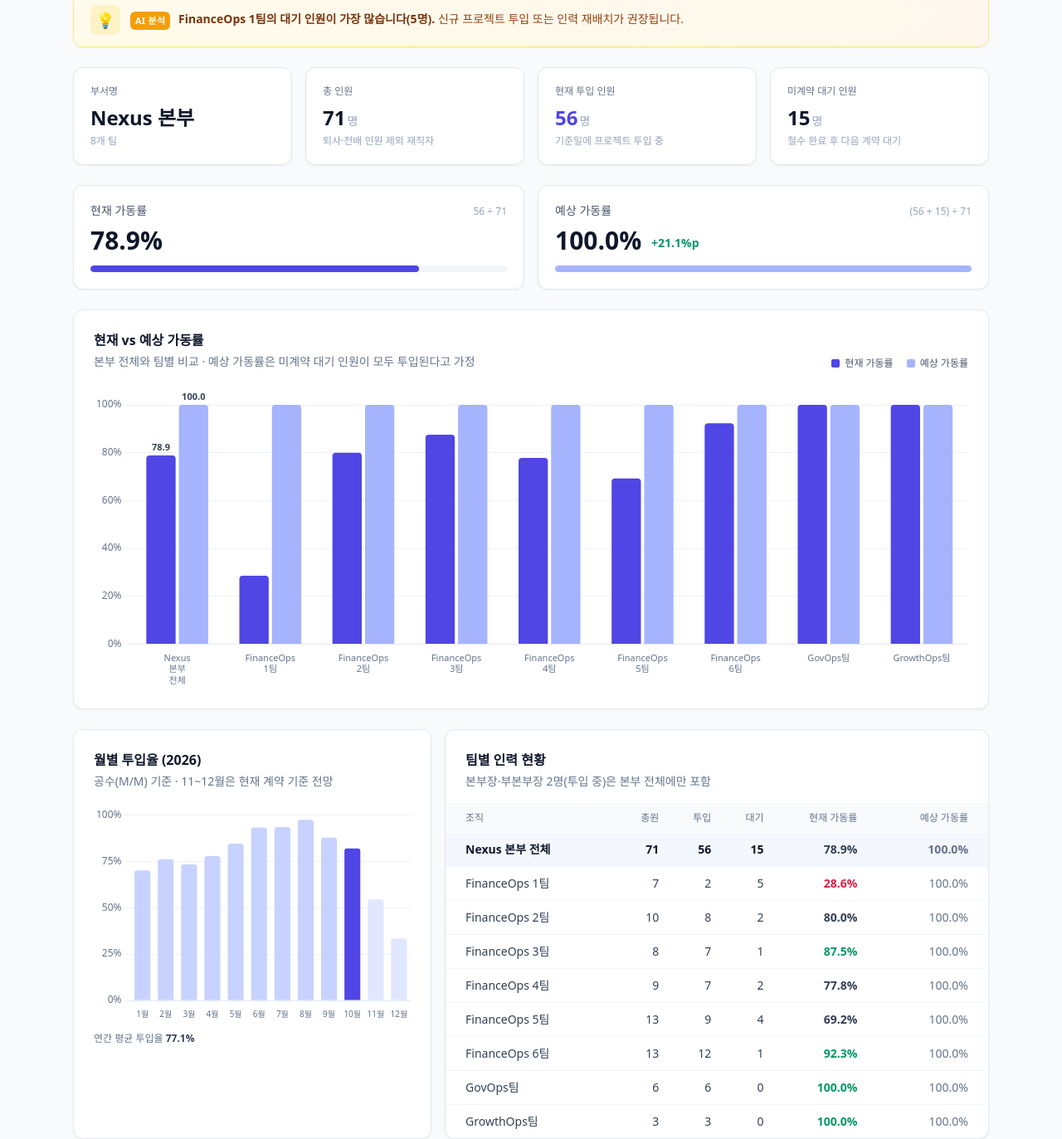
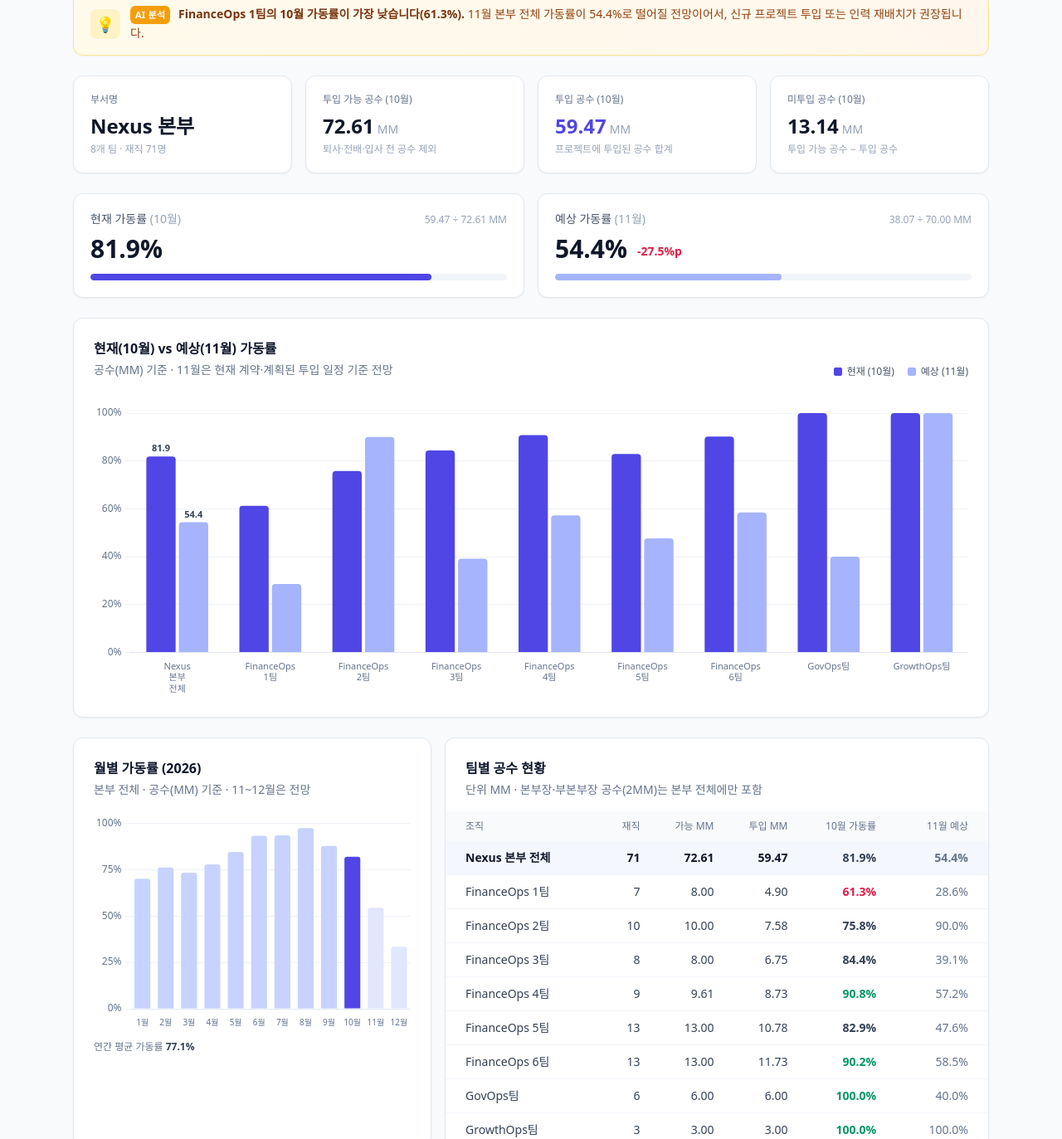
Before and after one commit to jangmerong/FINGER-AI-JSY, a plain HTML site: page index.html in a window 1280 px wide. Shown: the part 118-1491 px from the top of the page at 83% size. Drawn offline with nearby package versions, Linux system fonts and the light colour scheme; a web font is replaced by a local one.

Commit message:
가동률을 공수(MM) 기준으로 변경 (10월 현재 / 11월 예상)

```diff
--- a/index.html
+++ b/index.html
@@ -4,7 +4,7 @@
   <meta charset="UTF-8" />
   <meta name="viewport" content="width=device-width, initial-scale=1.0" />
   <title>Nexus 본부 인력 가동률</title>
-  <meta name="description" content="Nexus 본부 월간 인력 가동률 대시보드 (2026-10-23 기준)" />
+  <meta name="description" content="Nexus 본부 월간 인력 가동률 대시보드 (공수 MM 기준, 2026-10-23)" />
 
   <!-- Pretendard 폰트 -->
   <link rel="stylesheet" href="https://cdn.jsdelivr.net/gh/orioncactus/pretendard@v1.3.9/dist/web/static/pretendard.min.css" />
@@ -73,8 +73,8 @@
       <div class="flex h-9 w-9 shrink-0 items-center justify-center rounded-lg bg-amber-100 text-lg" aria-hidden="true">💡</div>
       <div class="min-w-0 flex-1 text-sm leading-relaxed text-amber-900">
         <span class="mr-1.5 inline-flex items-center rounded-md bg-amber-500 px-1.5 py-0.5 text-[11px] font-bold tracking-wide text-white align-middle">AI 분석</span>
-        <span class="font-semibold">FinanceOps 1팀의 대기 인원이 가장 많습니다(5명).</span>
-        <span class="text-amber-800">신규 프로젝트 투입 또는 인력 재배치가 권장됩니다.</span>
+        <span class="font-semibold" id="insight-main"></span>
+        <span class="text-amber-800" id="insight-sub"></span>
       </div>
     </section>
 
@@ -83,22 +83,22 @@
       <div class="rounded-xl border border-slate-200 bg-white p-4 shadow-sm sm:p-5">
         <p class="text-xs font-medium text-slate-500">부서명</p>
         <p class="mt-2 text-xl font-bold text-slate-900 sm:text-2xl" id="kpi-dept"></p>
-        <p class="mt-1 text-xs text-slate-400">8개 팀</p>
+        <p class="mt-1 text-xs text-slate-400">8개 팀 · 재직 <span class="num" id="kpi-hc"></span>명</p>
       </div>
       <div class="rounded-xl border border-slate-200 bg-white p-4 shadow-sm sm:p-5">
-        <p class="text-xs font-medium text-slate-500">총 인원</p>
-        <p class="num mt-2 text-xl font-bold text-slate-900 sm:text-2xl"><span id="kpi-total"></span><span class="ml-0.5 text-sm font-medium text-slate-400">명</span></p>
-        <p class="mt-1 text-xs text-slate-400">퇴사·전배 인원 제외 재직자</p>
+        <p class="text-xs font-medium text-slate-500">투입 가능 공수 (10월)</p>
+        <p class="num mt-2 text-xl font-bold text-slate-900 sm:text-2xl"><span id="kpi-avail"></span><span class="ml-1 text-sm font-medium text-slate-400">MM</span></p>
+        <p class="mt-1 text-xs text-slate-400">퇴사·전배·입사 전 공수 제외</p>
       </div>
       <div class="rounded-xl border border-slate-200 bg-white p-4 shadow-sm sm:p-5">
-        <p class="text-xs font-medium text-slate-500">현재 투입 인원</p>
-        <p class="num mt-2 text-xl font-bold text-brand-600 sm:text-2xl"><span id="kpi-active"></span><span class="ml-0.5 text-sm font-medium text-slate-400">명</span></p>
-        <p class="mt-1 text-xs text-slate-400">기준일에 프로젝트 투입 중</p>
+        <p class="text-xs font-medium text-slate-500">투입 공수 (10월)</p>
+        <p class="num mt-2 text-xl font-bold text-brand-600 sm:text-2xl"><span id="kpi-used"></span><span class="ml-1 text-sm font-medium text-slate-400">MM</span></p>
+        <p class="mt-1 text-xs text-slate-400">프로젝트에 투입된 공수 합계</p>
       </div>
       <div class="rounded-xl border border-slate-200 bg-white p-4 shadow-sm sm:p-5">
-        <p class="text-xs font-medium text-slate-500">미계약 대기 인원</p>
-        <p class="num mt-2 text-xl font-bold text-slate-900 sm:text-2xl"><span id="kpi-pending"></span><span class="ml-0.5 text-sm font-medium text-slate-400">명</span></p>
-        <p class="mt-1 text-xs text-slate-400">철수 완료 후 다음 계약 대기</p>
+        <p class="text-xs font-medium text-slate-500">미투입 공수 (10월)</p>
+        <p class="num mt-2 text-xl font-bold text-slate-900 sm:text-2xl"><span id="kpi-idle"></span><span class="ml-1 text-sm font-medium text-slate-400">MM</span></p>
+        <p class="mt-1 text-xs text-slate-400">투입 가능 공수 − 투입 공수</p>
       </div>
     </section>
 
@@ -106,7 +106,7 @@
     <section class="grid gap-3 sm:grid-cols-2 sm:gap-4">
       <div class="rounded-xl border border-slate-200 bg-white p-5 shadow-sm">
         <div class="flex items-baseline justify-between">
-          <p class="text-sm font-medium text-slate-600">현재 가동률</p>
+          <p class="text-sm font-medium text-slate-600">현재 가동률 <span class="text-slate-400">(10월)</span></p>
           <p class="num text-xs text-slate-400" id="rate-current-formula"></p>
         </div>
         <p class="num mt-2 text-3xl font-bold text-slate-900" id="rate-current"></p>
@@ -116,10 +116,10 @@
       </div>
       <div class="rounded-xl border border-slate-200 bg-white p-5 shadow-sm">
         <div class="flex items-baseline justify-between">
-          <p class="text-sm font-medium text-slate-600">예상 가동률</p>
+          <p class="text-sm font-medium text-slate-600">예상 가동률 <span class="text-slate-400">(11월)</span></p>
           <p class="num text-xs text-slate-400" id="rate-expected-formula"></p>
         </div>
-        <p class="num mt-2 text-3xl font-bold text-slate-900"><span id="rate-expected"></span> <span class="ml-1 align-middle text-sm font-semibold text-emerald-600" id="rate-delta"></span></p>
+        <p class="num mt-2 text-3xl font-bold text-slate-900"><span id="rate-expected"></span> <span class="ml-1 align-middle text-sm font-semibold" id="rate-delta"></span></p>
         <div class="mt-3 h-2 w-full overflow-hidden rounded-full bg-slate-100">
           <div class="h-full rounded-full bg-brand-300" id="bar-expected"></div>
         </div>
@@ -130,45 +130,45 @@
     <section class="rounded-xl border border-slate-200 bg-white p-5 shadow-sm sm:p-6">
       <div class="flex flex-col gap-3 sm:flex-row sm:items-end sm:justify-between">
         <div>
-          <h2 class="text-base font-semibold text-slate-900">현재 vs 예상 가동률</h2>
-          <p class="mt-1 text-sm text-slate-500">본부 전체와 팀별 비교 · 예상 가동률은 미계약 대기 인원이 모두 투입된다고 가정</p>
+          <h2 class="text-base font-semibold text-slate-900">현재(10월) vs 예상(11월) 가동률</h2>
+          <p class="mt-1 text-sm text-slate-500">공수(MM) 기준 · 11월은 현재 계약·계획된 투입 일정 기준 전망</p>
         </div>
         <div class="flex items-center gap-4 text-xs text-slate-600">
-          <span class="flex items-center gap-1.5"><span class="h-2.5 w-2.5 rounded-sm bg-brand-600"></span>현재 가동률</span>
-          <span class="flex items-center gap-1.5"><span class="h-2.5 w-2.5 rounded-sm bg-brand-300"></span>예상 가동률</span>
+          <span class="flex items-center gap-1.5"><span class="h-2.5 w-2.5 rounded-sm bg-brand-600"></span>현재 (10월)</span>
+          <span class="flex items-center gap-1.5"><span class="h-2.5 w-2.5 rounded-sm bg-brand-300"></span>예상 (11월)</span>
         </div>
       </div>
       <div class="relative mt-6 h-[360px] w-full">
-        <canvas id="utilChart" aria-label="팀별 현재 가동률과 예상 가동률 막대 그래프" role="img"></canvas>
+        <canvas id="utilChart" aria-label="팀별 10월 가동률과 11월 예상 가동률 막대 그래프" role="img"></canvas>
       </div>
     </section>
 
     <!-- 월별 추이 + 팀 표 -->
     <section class="grid gap-4 lg:grid-cols-5">
       <div class="rounded-xl border border-slate-200 bg-white p-5 shadow-sm sm:p-6 lg:col-span-2">
-        <h2 class="text-base font-semibold text-slate-900">월별 투입율 (2026)</h2>
-        <p class="mt-1 text-sm text-slate-500">공수(M/M) 기준 · 11~12월은 현재 계약 기준 전망</p>
+        <h2 class="text-base font-semibold text-slate-900">월별 가동률 (2026)</h2>
+        <p class="mt-1 text-sm text-slate-500">본부 전체 · 공수(MM) 기준 · 11~12월은 전망</p>
         <div class="relative mt-5 h-[260px] w-full">
-          <canvas id="monthlyChart" aria-label="2026년 월별 투입율 막대 그래프" role="img"></canvas>
+          <canvas id="monthlyChart" aria-label="2026년 월별 가동률 막대 그래프" role="img"></canvas>
         </div>
-        <p class="num mt-3 text-xs text-slate-500">연간 평균 투입율 <span class="font-semibold text-slate-700">77.1%</span></p>
+        <p class="num mt-3 text-xs text-slate-500">연간 평균 가동률 <span class="font-semibold text-slate-700">77.1%</span></p>
       </div>
 
       <div class="overflow-hidden rounded-xl border border-slate-200 bg-white shadow-sm lg:col-span-3">
         <div class="px-5 pt-5 sm:px-6 sm:pt-6">
-          <h2 class="text-base font-semibold text-slate-900">팀별 인력 현황</h2>
-          <p class="mt-1 text-sm text-slate-500">본부장·부본부장 2명(투입 중)은 본부 전체에만 포함</p>
+          <h2 class="text-base font-semibold text-slate-900">팀별 공수 현황</h2>
+          <p class="mt-1 text-sm text-slate-500">단위 MM · 본부장·부본부장 공수(2MM)는 본부 전체에만 포함</p>
         </div>
         <div class="mt-4 overflow-x-auto">
-          <table class="num w-full min-w-[520px] text-sm">
+          <table class="num w-full min-w-[560px] text-sm">
             <thead class="bg-slate-50 text-xs text-slate-500">
               <tr>
                 <th class="px-5 py-2.5 text-left font-medium sm:px-6">조직</th>
-                <th class="px-3 py-2.5 text-right font-medium">총원</th>
-                <th class="px-3 py-2.5 text-right font-medium">투입</th>
-                <th class="px-3 py-2.5 text-right font-medium">대기</th>
-                <th class="px-3 py-2.5 text-right font-medium">현재 가동률</th>
-                <th class="px-5 py-2.5 text-right font-medium sm:px-6">예상 가동률</th>
+                <th class="px-3 py-2.5 text-right font-medium">재직</th>
+                <th class="px-3 py-2.5 text-right font-medium">가능 MM</th>
+                <th class="px-3 py-2.5 text-right font-medium">투입 MM</th>
+                <th class="px-3 py-2.5 text-right font-medium">10월 가동률</th>
+                <th class="px-5 py-2.5 text-right font-medium sm:px-6">11월 예상</th>
               </tr>
             </thead>
             <tbody id="teamTable" class="divide-y divide-slate-100"></tbody>
@@ -181,12 +181,11 @@
     <section class="rounded-xl border border-slate-200 bg-white p-5 text-sm text-slate-600 shadow-sm sm:p-6">
       <h2 class="text-base font-semibold text-slate-900">산출 기준</h2>
       <ul class="mt-3 list-disc space-y-1.5 pl-5">
-        <li><b class="font-semibold text-slate-700">현재 가동률</b> = 현재 투입 인원 ÷ 총 인원 × 100</li>
-        <li><b class="font-semibold text-slate-700">예상 가동률</b> = (현재 투입 인원 + 미계약 대기 인원) ÷ 총 인원 × 100</li>
-        <li>총 인원: 2026년 인력 현황표 등재 81명 중 기준일까지 퇴사·타 본부 전배한 10명을 뺀 재직자 (관리·인턴 별도 시트 제외)</li>
-        <li>현재 투입: 기준일이 계약된 프로젝트의 투입일~철수(예정)일 사이에 있는 인원 (본부장·영업·사업관리 등 지원 투입 포함)</li>
-        <li>미계약 대기: 철수(예정)일이 기준일 이전으로 지나 다음 계약을 기다리는 인원 14명 + 계약 전 '계획' 단계로 투입된 인원 1명</li>
-        <li>월별 투입율: 원본 시트의 월별 투입 공수 ÷ 투입 가능 공수</li>
+        <li><b class="font-semibold text-slate-700">가동률</b> = 해당 월 투입 공수(MM) ÷ 해당 월 투입 가능 공수(MM) × 100</li>
+        <li><b class="font-semibold text-slate-700">현재 가동률</b>: 10월 실적·확정 일정 기준 / <b class="font-semibold text-slate-700">예상 가동률</b>: 11월 계약·계획된 일정 기준 전망</li>
+        <li>투입 공수: 인력 현황표의 인원별 월 투입 공수 합계 (예: 10월 16일 철수 시 0.51MM)</li>
+        <li>투입 가능 공수: 현황표 등재 인원(81명) − 해당 월 퇴직·휴직·입사 전 공수 (원본 시트 산식과 동일)</li>
+        <li>재직: 기준일(10/23) 현재 재직 인원</li>
       </ul>
     </section>
   </main>
@@ -196,61 +195,71 @@
   </footer>
 
   <script>
-    // ===== 엑셀에서 추출한 데이터 (기준일 2026-10-23) =====
+    // ===== 엑셀에서 추출한 데이터 (공수 MM 기준) =====
     const DEPT = {
       name: 'Nexus 본부',
-      total: 71,     // 총 인원 (재직자)
-      active: 56,    // 현재 투입 인원
-      pending: 15    // 미계약 대기 인원
+      headcount: 71,                      // 기준일 재직 인원
+      oct: { used: 59.47, avail: 72.61 }, // 10월 투입 공수 / 투입 가능 공수
+      nov: { used: 38.07, avail: 70.00 }  // 11월 (전망)
     };
 
-    // 팀별 인원 (본부장·부본부장 2명은 본부 전체에만 포함)
+    // 팀별 공수 (본부장·부본부장은 본부 전체에만 포함)
     const TEAMS = [
-      { name: 'FinanceOps 1팀', total: 7,  active: 2,  pending: 5 },
-      { name: 'FinanceOps 2팀', total: 10, active: 8,  pending: 2 },
-      { name: 'FinanceOps 3팀', total: 8,  active: 7,  pending: 1 },
-      { name: 'FinanceOps 4팀', total: 9,  active: 7,  pending: 2 },
-      { name: 'FinanceOps 5팀', total: 13, active: 9,  pending: 4 },
-      { name: 'FinanceOps 6팀', total: 13, active: 12, pending: 1 },
-      { name: 'GovOps팀',       total: 6,  active: 6,  pending: 0 },
-      { name: 'GrowthOps팀',    total: 3,  active: 3,  pending: 0 }
+      { name: 'FinanceOps 1팀', hc: 7,  oct: { used: 4.90,  avail: 8.00 },  nov: { used: 2.00, avail: 7.00 } },
+      { name: 'FinanceOps 2팀', hc: 10, oct: { used: 7.58,  avail: 10.00 }, nov: { used: 9.00, avail: 10.00 } },
+      { name: 'FinanceOps 3팀', hc: 8,  oct: { used: 6.75,  avail: 8.00 },  nov: { used: 3.13, avail: 8.00 } },
+      { name: 'FinanceOps 4팀', hc: 9,  oct: { used: 8.73,  avail: 9.61 },  nov: { used: 5.15, avail: 9.00 } },
+      { name: 'FinanceOps 5팀', hc: 13, oct: { used: 10.78, avail: 13.00 }, nov: { used: 6.19, avail: 13.00 } },
+      { name: 'FinanceOps 6팀', hc: 13, oct: { used: 11.73, avail: 13.00 }, nov: { used: 7.60, avail: 13.00 } },
+      { name: 'GovOps팀',       hc: 6,  oct: { used: 6.00,  avail: 6.00 },  nov: { used: 2.00, avail: 5.00 } },
+      { name: 'GrowthOps팀',    hc: 3,  oct: { used: 3.00,  avail: 3.00 },  nov: { used: 3.00, avail: 3.00 } }
     ];
 
-    // 월별 투입율 (공수 기준, 원본 시트 값)
+    // 월별 가동률 (공수 기준, 원본 시트 값)
     const MONTHLY = [70.0, 76.1, 73.3, 77.8, 84.5, 93.2, 93.4, 97.3, 87.7, 81.9, 54.4, 33.4];
     const CURRENT_MONTH = 10;
 
     // ===== 계산 =====
-    const pct = (n, d) => (d ? (n / d) * 100 : 0);
-    const fmt = (v) => v.toFixed(1) + '%';
-    const currentRate  = pct(DEPT.active, DEPT.total);
-    const expectedRate = pct(DEPT.active + DEPT.pending, DEPT.total);
+    const rate = (m) => (m.avail ? (m.used / m.avail) * 100 : 0);
+    const fmt  = (v) => v.toFixed(1) + '%';
+    const mm   = (v) => v.toFixed(2);
+    const currentRate  = rate(DEPT.oct);
+    const expectedRate = rate(DEPT.nov);
+    const delta = expectedRate - currentRate;
 
     // ===== KPI 렌더링 =====
-    document.getElementById('kpi-dept').textContent = DEPT.name;
-    document.getElementById('kpi-total').textContent = DEPT.total;
-    document.getElementById('kpi-active').textContent = DEPT.active;
-    document.getElementById('kpi-pending').textContent = DEPT.pending;
-    document.getElementById('rate-current').textContent = fmt(currentRate);
-    document.getElementById('rate-expected').textContent = fmt(expectedRate);
-    document.getElementById('rate-delta').textContent = '+' + (expectedRate - currentRate).toFixed(1) + '%p';
-    document.getElementById('rate-current-formula').textContent = `${DEPT.active} ÷ ${DEPT.total}`;
-    document.getElementById('rate-expected-formula').textContent = `(${DEPT.active} + ${DEPT.pending}) ÷ ${DEPT.total}`;
-    document.getElementById('bar-current').style.width = currentRate + '%';
-    document.getElementById('bar-expected').style.width = expectedRate + '%';
+    const $ = (id) => document.getElementById(id);
+    $('kpi-dept').textContent  = DEPT.name;
+    $('kpi-hc').textContent    = DEPT.headcount;
+    $('kpi-avail').textContent = mm(DEPT.oct.avail);
+    $('kpi-used').textContent  = mm(DEPT.oct.used);
+    $('kpi-idle').textContent  = mm(DEPT.oct.avail - DEPT.oct.used);
+    $('rate-current').textContent  = fmt(currentRate);
+    $('rate-expected').textContent = fmt(expectedRate);
+    $('rate-delta').textContent = (delta >= 0 ? '+' : '') + delta.toFixed(1) + '%p';
+    $('rate-delta').classList.add(delta >= 0 ? 'text-emerald-600' : 'text-rose-600');
+    $('rate-current-formula').textContent  = `${mm(DEPT.oct.used)} ÷ ${mm(DEPT.oct.avail)} MM`;
+    $('rate-expected-formula').textContent = `${mm(DEPT.nov.used)} ÷ ${mm(DEPT.nov.avail)} MM`;
+    $('bar-current').style.width  = currentRate + '%';
+    $('bar-expected').style.width = expectedRate + '%';
+
+    // ===== AI 인사이트 (데이터 기반 자동 문구) =====
+    const lowest = [...TEAMS].sort((a, b) => rate(a.oct) - rate(b.oct))[0];
+    $('insight-main').textContent = `${lowest.name}의 10월 가동률이 가장 낮습니다(${fmt(rate(lowest.oct))}).`;
+    $('insight-sub').textContent  = `11월 본부 전체 가동률이 ${fmt(expectedRate)}로 떨어질 전망이어서, 신규 프로젝트 투입 또는 인력 재배치가 권장됩니다.`;
 
     // ===== 팀 표 =====
-    const rows = [{ name: DEPT.name + ' 전체', total: DEPT.total, active: DEPT.active, pending: DEPT.pending, isTotal: true }, ...TEAMS];
-    document.getElementById('teamTable').innerHTML = rows.map(t => {
-      const r = pct(t.active, t.total);
-      const tone = r >= 85 ? 'text-emerald-600' : r >= 60 ? 'text-slate-700' : 'text-rose-600';
+    const rows = [{ name: DEPT.name + ' 전체', hc: DEPT.headcount, oct: DEPT.oct, nov: DEPT.nov, isTotal: true }, ...TEAMS];
+    $('teamTable').innerHTML = rows.map(t => {
+      const r = rate(t.oct);
+      const tone = r >= 85 ? 'text-emerald-600' : r >= 70 ? 'text-slate-700' : 'text-rose-600';
       return `<tr class="${t.isTotal ? 'bg-brand-50/60 font-semibold text-slate-900' : 'text-slate-700'}">
         <td class="px-5 py-2.5 sm:px-6">${t.name}</td>
-        <td class="px-3 py-2.5 text-right">${t.total}</td>
-        <td class="px-3 py-2.5 text-right">${t.active}</td>
-        <td class="px-3 py-2.5 text-right">${t.pending}</td>
+        <td class="px-3 py-2.5 text-right">${t.hc}</td>
+        <td class="px-3 py-2.5 text-right">${mm(t.oct.avail)}</td>
+        <td class="px-3 py-2.5 text-right">${mm(t.oct.used)}</td>
         <td class="px-3 py-2.5 text-right font-semibold ${tone}">${fmt(r)}</td>
-        <td class="px-5 py-2.5 text-right text-slate-500 sm:px-6">${fmt(pct(t.active + t.pending, t.total))}</td>
+        <td class="px-5 py-2.5 text-right text-slate-500 sm:px-6">${fmt(rate(t.nov))}</td>
       </tr>`;
     }).join('');
 
@@ -279,20 +288,20 @@
       }
     };
 
-    // ===== 메인 차트: 현재 vs 예상 가동률 =====
+    // ===== 메인 차트: 현재(10월) vs 예상(11월) =====
     const labels  = [DEPT.name + ' 전체', ...TEAMS.map(t => t.name)];
-    const curData = [currentRate,  ...TEAMS.map(t => pct(t.active, t.total))];
-    const expData = [expectedRate, ...TEAMS.map(t => pct(t.active + t.pending, t.total))];
+    const curData = [currentRate,  ...TEAMS.map(t => rate(t.oct))];
+    const expData = [expectedRate, ...TEAMS.map(t => rate(t.nov))];
     const isMobile = window.matchMedia('(max-width: 640px)').matches;
 
-    const utilChart = new Chart(document.getElementById('utilChart'), {
+    const utilChart = new Chart($('utilChart'), {
       type: 'bar',
       data: {
         labels,
         datasets: [
-          { label: '현재 가동률', data: curData, backgroundColor: C_CURRENT, borderRadius: 4,
+          { label: '현재 (10월)', data: curData, backgroundColor: C_CURRENT, borderRadius: 4,
             categoryPercentage: 0.7, barPercentage: 0.9 },
-          { label: '예상 가동률', data: expData, backgroundColor: C_EXPECTED, borderRadius: 4,
+          { label: '예상 (11월)', data: expData, backgroundColor: C_EXPECTED, borderRadius: 4,
             categoryPercentage: 0.7, barPercentage: 0.9 }
         ]
       },
@@ -321,13 +330,13 @@
       plugins: [valueLabels]
     });
 
-    // ===== 월별 투입율 차트 =====
-    const monthlyChart = new Chart(document.getElementById('monthlyChart'), {
+    // ===== 월별 가동률 차트 =====
+    const monthlyChart = new Chart($('monthlyChart'), {
       type: 'bar',
       data: {
         labels: MONTHLY.map((_, i) => (i + 1) + '월'),
         datasets: [{
-          label: '투입율',
+          label: '가동률',
           data: MONTHLY,
           backgroundColor: MONTHLY.map((_, i) =>
             i + 1 === CURRENT_MONTH ? C_CURRENT : i + 1 > CURRENT_MONTH ? '#e0e7ff' : '#c7d2fe'),
@@ -348,7 +357,7 @@
           legend: { display: false },
           tooltip: {
             backgroundColor: '#0f172a', padding: 10, cornerRadius: 8,
-            callbacks: { label: c => ` 투입율: ${c.parsed.y.toFixed(1)}%` + (c.dataIndex + 1 > CURRENT_MONTH ? ' (전망)' : '') }
+            callbacks: { label: c => ` 가동률: ${c.parsed.y.toFixed(1)}%` + (c.dataIndex + 1 > CURRENT_MONTH ? ' (전망)' : '') }
           }
         }
       }
@@ -360,7 +369,7 @@
     window.addEventListener('beforeprint', resizeCharts);
     window.addEventListener('afterprint',  resizeCharts);
     window.matchMedia('print').addEventListener('change', resizeCharts);
-    document.getElementById('btn-pdf').addEventListener('click', () => window.print());
+    $('btn-pdf').addEventListener('click', () => window.print());
   </script>
 </body>
 </html>
```
